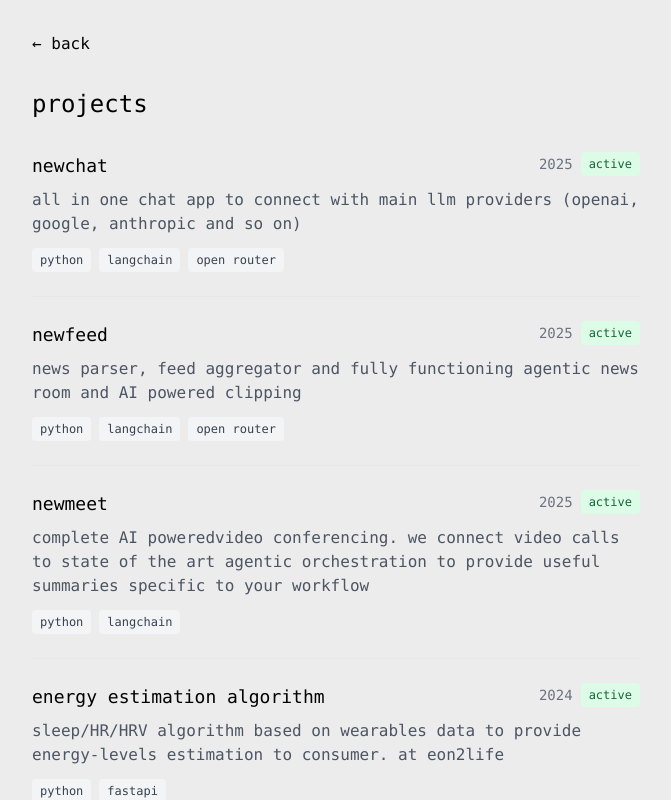
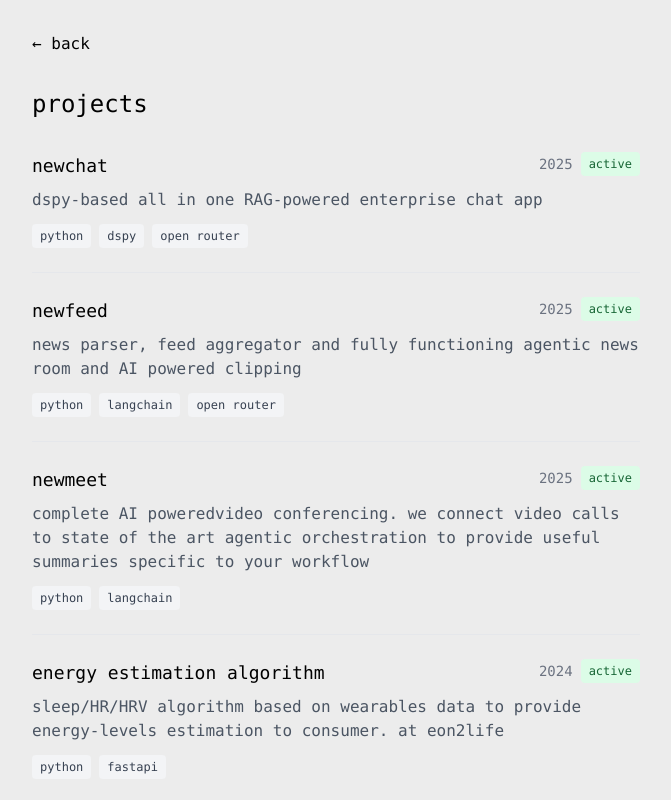
Before and after one commit to joaohnp/personal-page, a Next.js app: page /projects in a window 1280 px wide. Shown: the top 800 px of the page, without its empty margins (304-975 px from the left). Built offline with nearby package versions, Linux system fonts and the light colour scheme.

Commit message:
the app is now all dspy

```diff
--- a/app/projects/page.tsx
+++ b/app/projects/page.tsx
@@ -10,8 +10,8 @@ export default function Projects() {
                     >
                       newchat
                     </a>,
-      description: "all in one chat app to connect with main llm providers (openai, google, anthropic and so on)",
-      tech: ["python", "langchain", "open router"],
+      description: "dspy-based all in one RAG-powered enterprise chat app",
+      tech: ["python", "dspy", "open router"],
       year: "2025",
       status: "active",
     },
```
